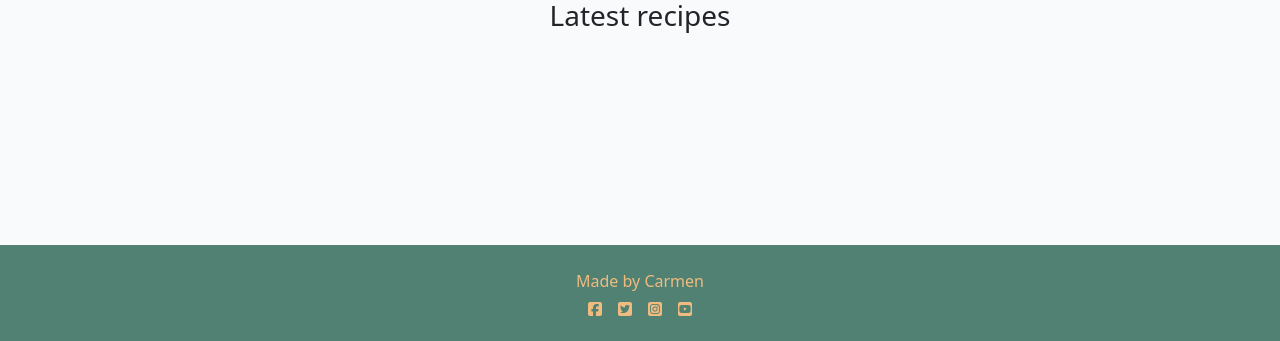
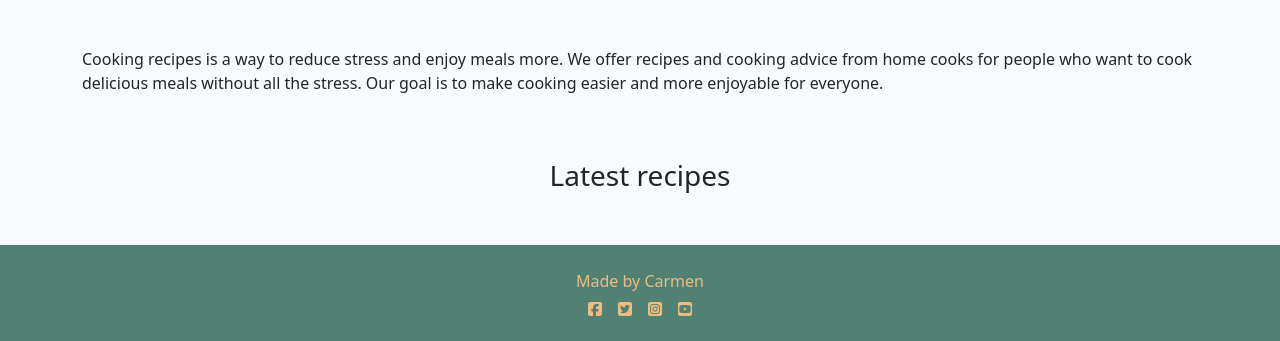
Before and after one commit to CarmenCantudo/recipes, a Django app: page / in a window 1280 px wide. Shown: the part 459-800 px from the top of the page. Run offline with Django 3.2, Linux system fonts and the light colour scheme; data that the repository does not hold is empty; some libraries are stand-ins or nearby versions; some web fonts are replaced.

Commit message:
Add content paragraph

```diff
--- a/templates/index.html
+++ b/templates/index.html
@@ -10,6 +10,11 @@
     <div class="banner"></div>
 </div>
 <div class="container">
+    <div class="row">
+        <p class="py-5">Cooking recipes is a way to reduce stress and enjoy meals more. We offer recipes and cooking advice from home
+            cooks for people who want to cook delicious meals without all the stress. Our goal is to make cooking easier
+            and more enjoyable for everyone.</p>
+    </div>
     <h3 class="text-center">Latest recipes</h3>
     <div class="row">
 
```
Also changed, not shown: templates/recipes.html (+14 -5 lines).
